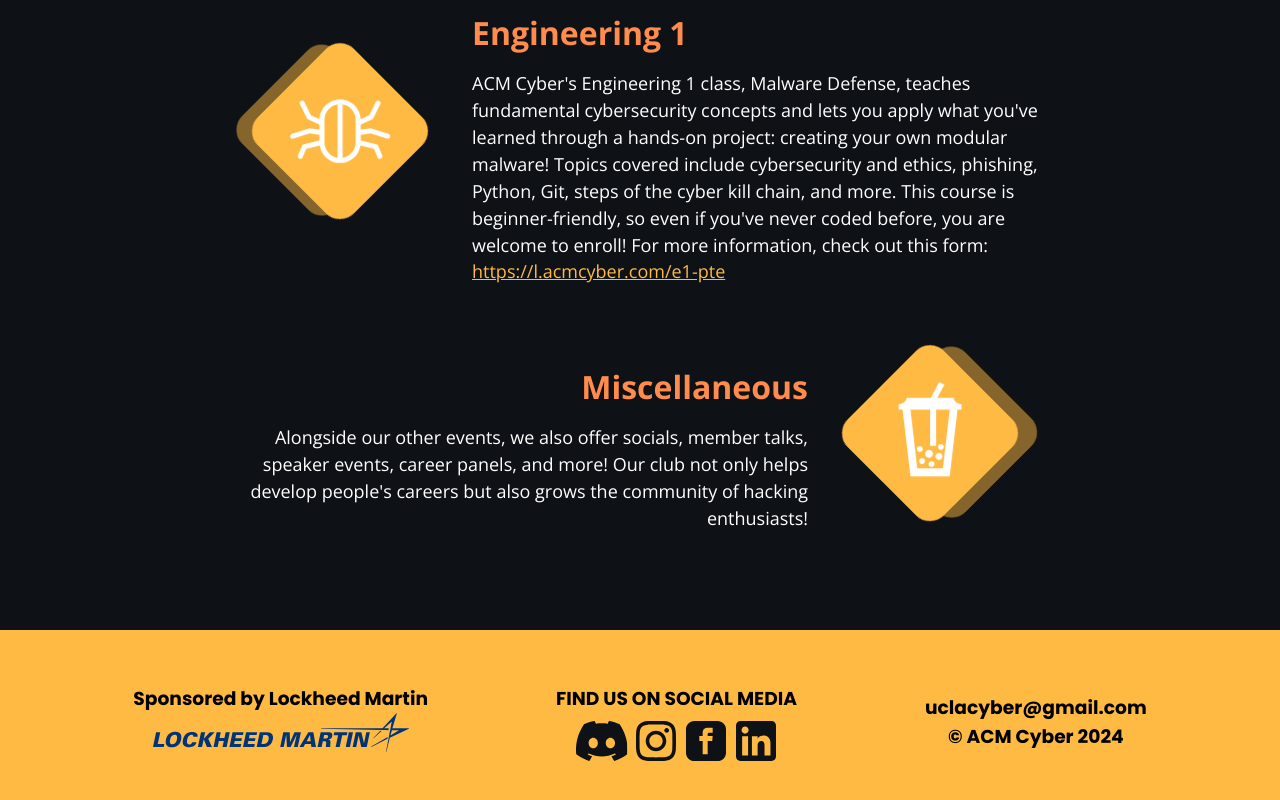
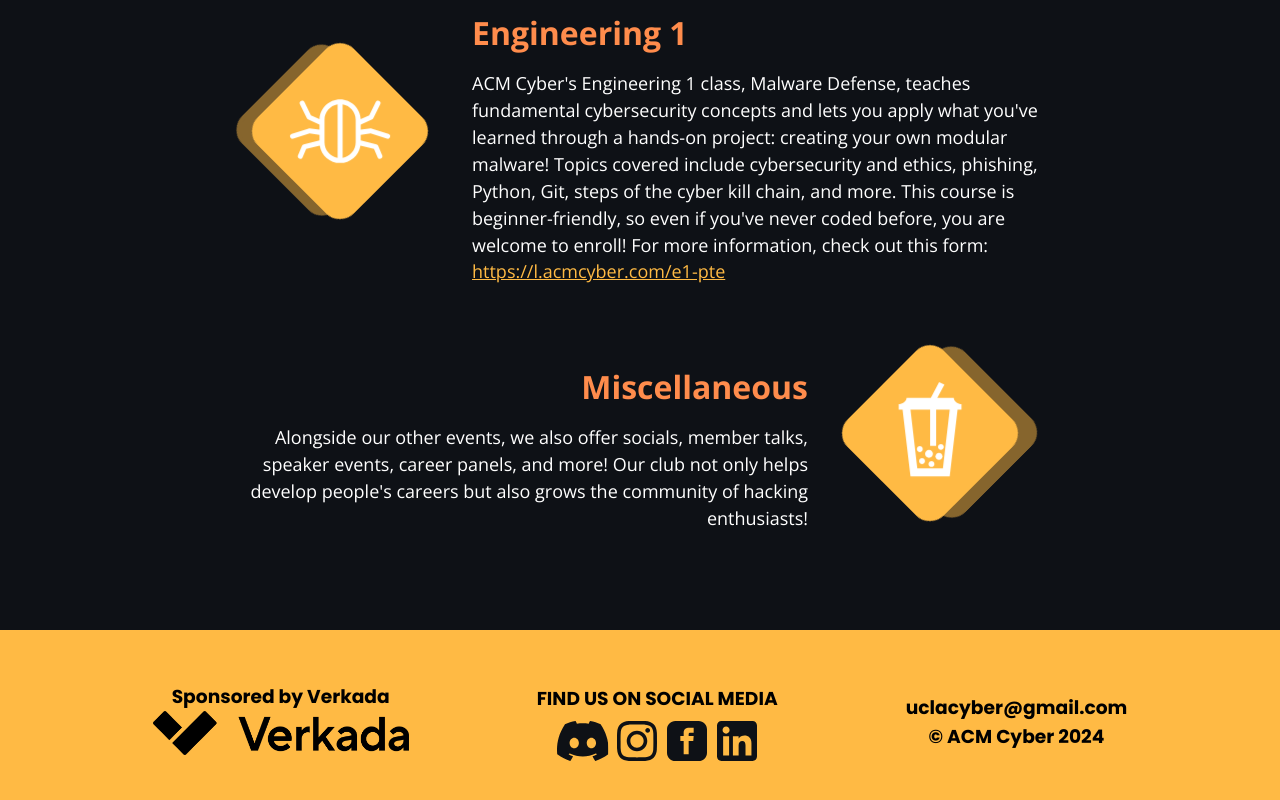
Before and after one commit to uclaacm/acmcyber.com, a Next.js app: page /about in a window 1280 px wide. Shown: the part 2901-3701 px from the top of the page. Built offline with nearby package versions, Linux system fonts and the light colour scheme; a web font is replaced by a local one.

Commit message:
Replace Lockheed Martin logo with Verkada logo

```diff
--- a/components/Footer.tsx
+++ b/components/Footer.tsx
@@ -5,7 +5,7 @@ import DiscordLogo from "@/public/images/discord.svg";
 import InstagramLogo from "@/public/images/instagram.svg";
 import FacebookLogo from "@/public/images/facebook.svg";
 import LinkedinLogo from "@/public/images/linkedin.svg";
-import LockheedLogo from "@/public/images/lockheed.svg";
+import VerkadaLogo from "@/public/images/verkada.png";
 
 import TropicalImage from "./TropicalImage";
 import Image from "next/image";
@@ -15,9 +15,9 @@ export default function Footer() {
     <footer className={styles.footer}>
       <div className={styles.sponsors}>
         {/* Sponsors */}
-        <p>Sponsored by Lockheed Martin</p>
-        <a href="https://www.lockheedmartin.com/en-us/index.html">
-          <Image src={LockheedLogo} alt="Lockheed Martin" width={256} />
+        <p>Sponsored by Verkada</p>
+        <a href="https://www.verkada.com/">
+          <Image src={VerkadaLogo} alt="Verkada Logo" width={256} />
         </a>
       </div>
 
```
